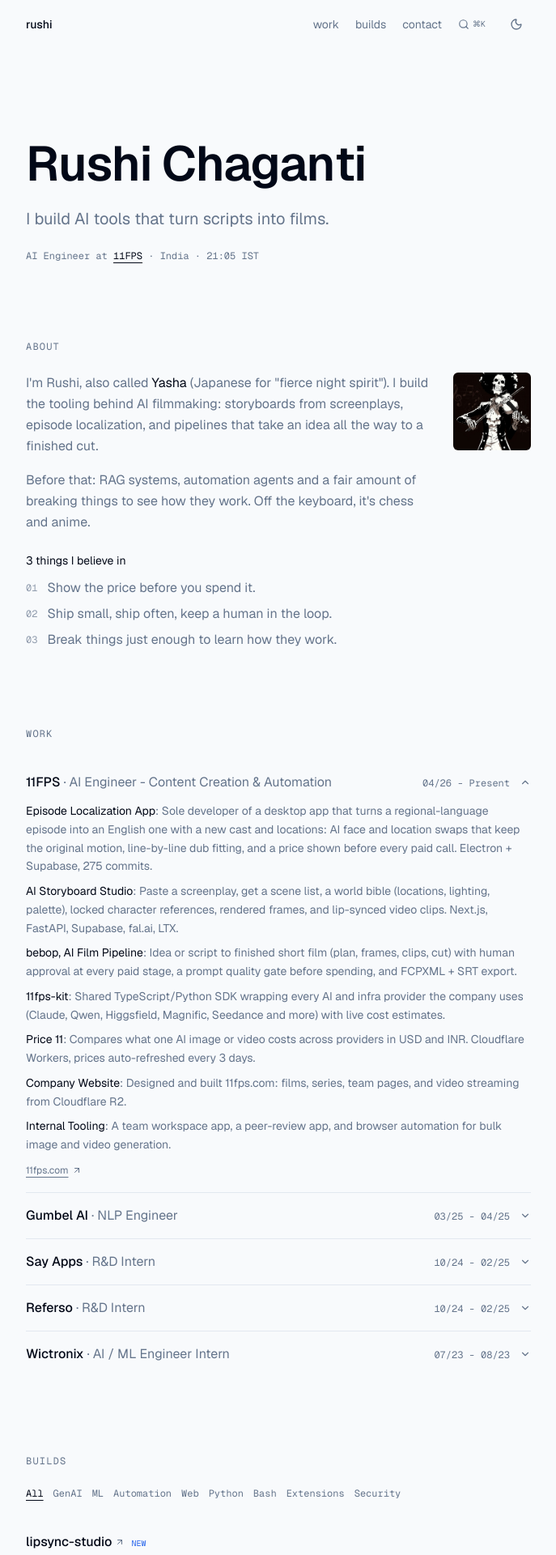
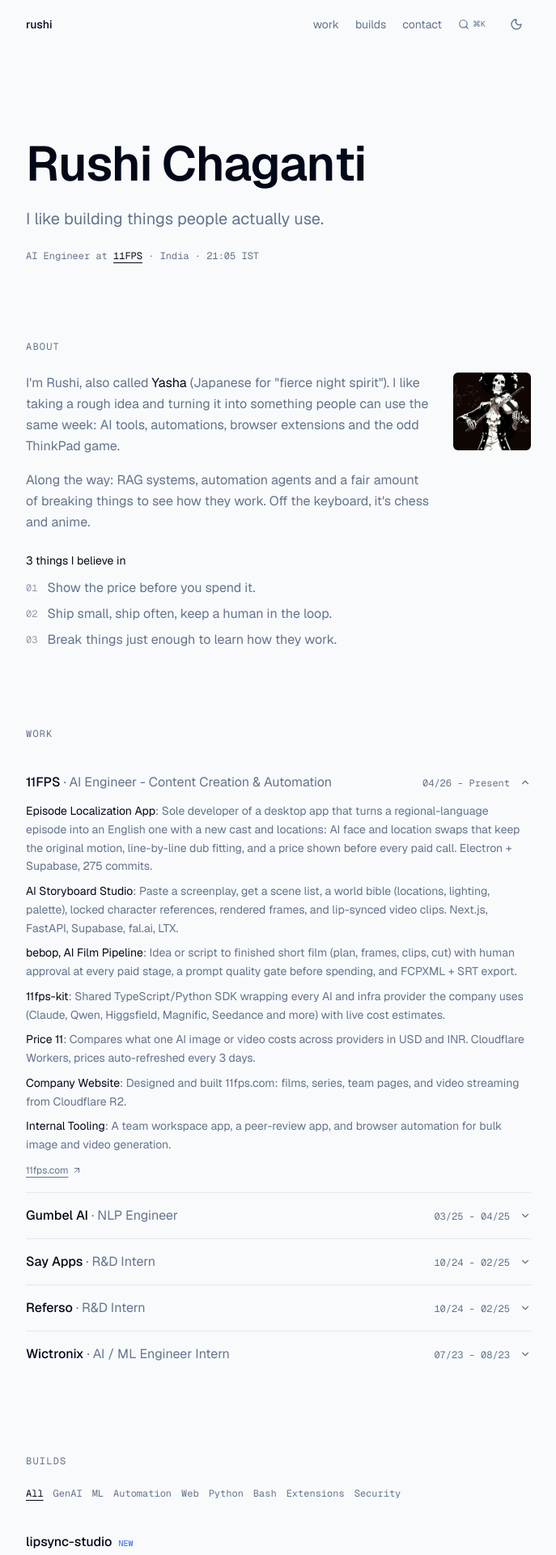
Before and after one commit to RushiChaganti/RushiChaganti, a Next.js app: page / in a window 1280 px wide. Shown: the top 1920 px of the page at 81% size, without its empty margins (296-983 px from the left). Built offline with nearby package versions, Linux system fonts and the light colour scheme.

Commit message:
fix: field-neutral tagline and unlink private lipsync-studio repo

```diff
--- a/app/page.tsx
+++ b/app/page.tsx
@@ -11,7 +11,7 @@ import { portfolioData } from "@/lib/portfolio-data"
 import { getAssetPath } from "@/lib/utils"
 
 const NAME = "Rushi Chaganti"
-const TAGLINE = "I build AI tools that turn scripts into films."
+const TAGLINE = "I like building things people actually use."
 
 const BELIEFS = [
   "Show the price before you spend it.",
@@ -130,11 +130,11 @@ export default function Home() {
             <div className="space-y-4 leading-relaxed text-muted-foreground">
               <p>
                 I&apos;m Rushi, also called <span className="text-foreground">Yasha</span> (Japanese for &quot;fierce night spirit&quot;).
-                I build the tooling behind AI filmmaking: storyboards from screenplays, episode localization, and pipelines that take
-                an idea all the way to a finished cut.
+                I like taking a rough idea and turning it into something people can use the same week: AI tools, automations,
+                browser extensions and the odd ThinkPad game.
               </p>
               <p>
-                Before that: RAG systems, automation agents and a fair amount of breaking things to see how they work. Off the
+                Along the way: RAG systems, automation agents and a fair amount of breaking things to see how they work. Off the
                 keyboard, it&apos;s chess and anime.
               </p>
             </div>
--- a/components/builds-section.tsx
+++ b/components/builds-section.tsx
@@ -34,6 +34,7 @@ export function BuildsSection() {
         {items.map(({ category, build }) => (
           <li key={`${category}-${build.id}`} className="group py-4">
             <div className="flex items-baseline gap-2">
+              {build.link || build.demo || build.githubLink ? (
                 <a
                   href={build.link || build.demo || build.githubLink}
                   target="_blank"
@@ -43,6 +44,9 @@ export function BuildsSection() {
                   {build.title}
                   <ArrowUpRight className="h-3 w-3 text-muted-foreground transition-transform group-hover:-translate-y-0.5 group-hover:translate-x-0.5" />
                 </a>
+              ) : (
+                <span className="font-medium text-foreground">{build.title}</span>
+              )}
               {build.isNew && <span className="font-mono text-[10px] uppercase text-primary">new</span>}
               {build.oss && <span className="font-mono text-[10px] uppercase text-muted-foreground">oss</span>}
             </div>
--- a/lib/portfolio-data.ts
+++ b/lib/portfolio-data.ts
@@ -76,7 +76,6 @@ export const portfolioData: PortfolioData = {
         description:
           "Masking and compositing layer around any lip-sync model. A tracked mouth mask decides which pixels are pasted back, with feathering, color matching and optional Poisson blending.",
         tech: ["Python", "Computer Vision", "Lip-sync"],
-        githubLink: "https://github.com/RushiChaganti/lipsync-studio",
         isNew: true,
       },
       {
--- a/lib/types.ts
+++ b/lib/types.ts
@@ -4,7 +4,7 @@ export interface Build {
   title: string;
   description: string;
   tech: string[];
-  githubLink: string;
+  githubLink?: string;
   link?: string;
   demo?: string;
   oss?: boolean;
```
Lines whose indentation alone changed are shown as unchanged.
